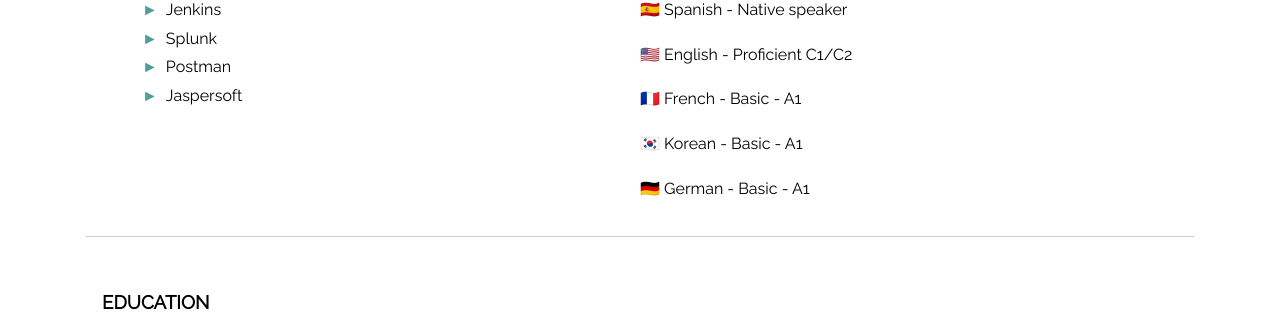
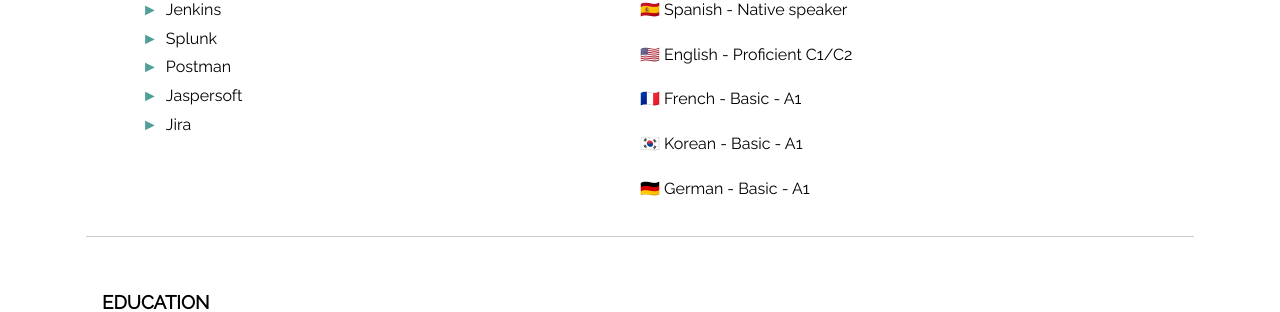
Before and after one commit to galvisjuanc/galvisjuanc.github.io, a Jekyll site: the page index.html, which Jekyll copies as it is, in a window 1280 px wide. Shown: the part 1169-1481 px from the top of the page. Built offline with Jekyll 4.4.1, drawn with Linux system fonts in a browser that asks for light colours; nearby versions of some CDN libraries.

Commit message:
Update page description I

```diff
--- a/index.html
+++ b/index.html
@@ -79,6 +79,7 @@
                     <li>Splunk</li>
                     <li>Postman</li>
                     <li>Jaspersoft</li>
+                    <li>Jira</li>
                 </ul>
             </div>
             <div>
```
